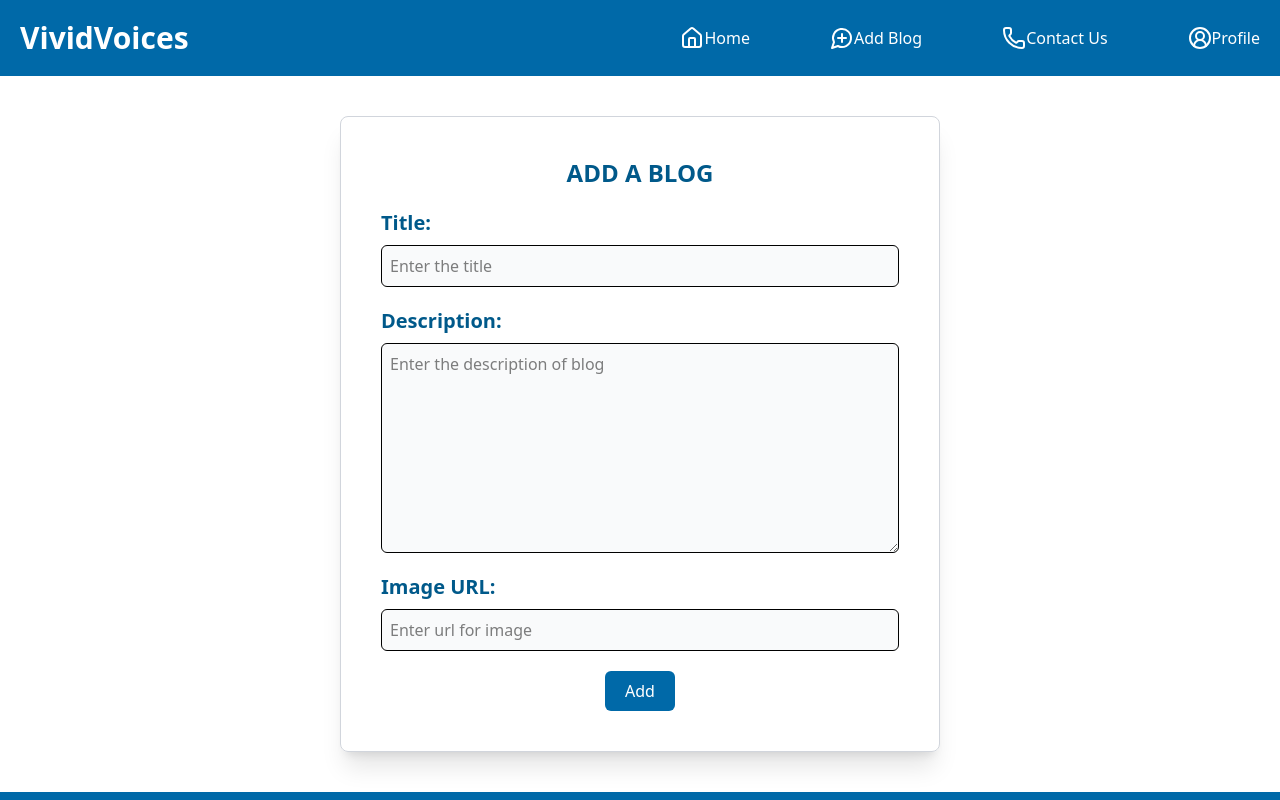
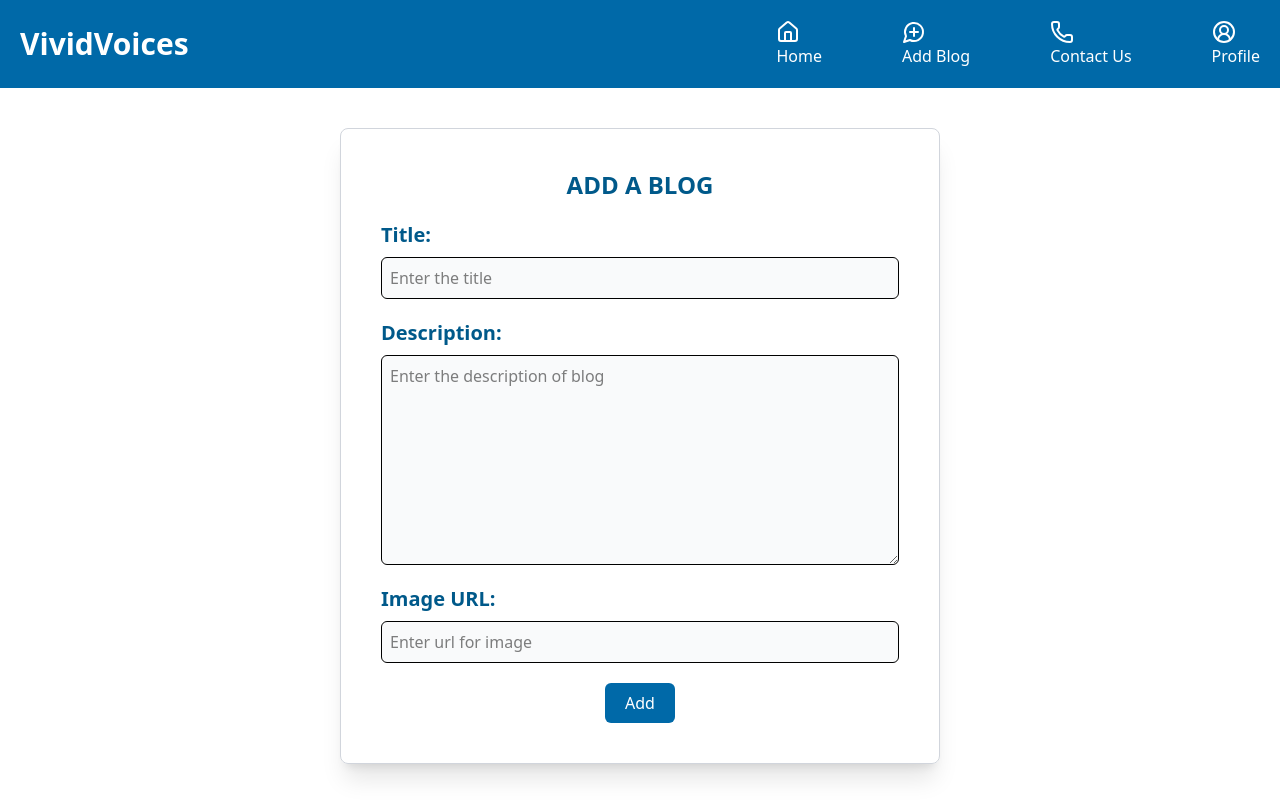
Before and after one commit to Manichandana-7/ReactBlog, a React (Vite) app: page /addBlog in a window 1280 px wide. Shown: the top 800 px of the page. Built offline with nearby package versions, Linux system fonts and the light colour scheme.

Commit message:
Modified NavBar

```diff
--- a/src/components/NavBar.jsx
+++ b/src/components/NavBar.jsx
@@ -11,20 +11,20 @@ function NavBar() {
                 </div>
                 <div className="flex justify-between items-center gap-20">
                     <div className="flex justify-between items-center gap-">
-                        <House color="#ffffff" />
-                        <Link to="/">Home</Link>
+
+                        <Link to="/"><House color="#ffffff" />Home</Link>
                     </div>
                     <div className="flex justify-between items-center">
-                        <MessageCirclePlus color="#ffffff" />
-                        <Link to="/addblog">Add Blog</Link>
+
+                        <Link to="/addblog"><MessageCirclePlus color="#ffffff" />Add Blog</Link>
                     </div>
                     <div className="flex justify-between items-center">
-                        <Phone color="#ffffff" />
-                        <p>Contact Us</p>
+
+                        <p><Phone color="#ffffff" />Contact Us</p>
                     </div>
                     <div className="flex justify-between items-center">
-                        <CircleUserRound color="#ffffff" />
-                        <p>Profile</p>
+
+                        <p><CircleUserRound color="#ffffff" />Profile</p>
                     </div>
                 </div>
 
```
